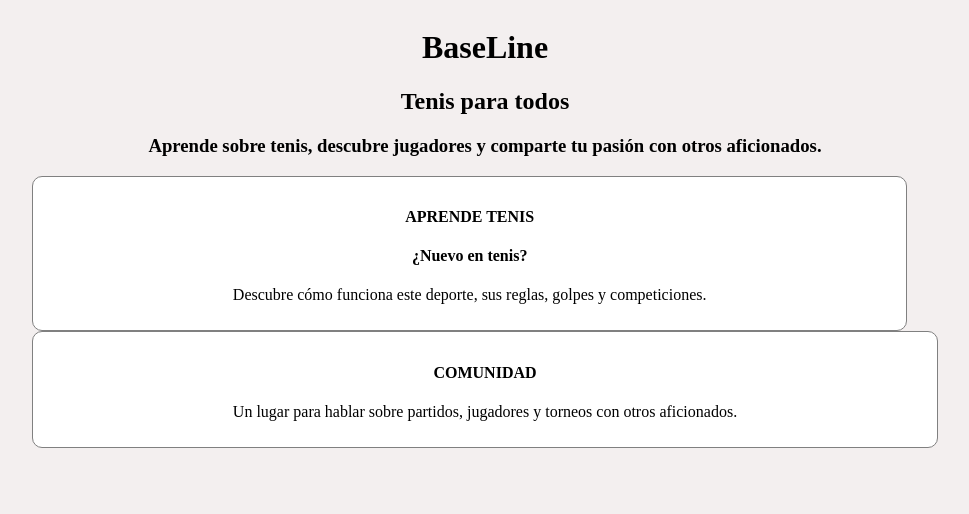
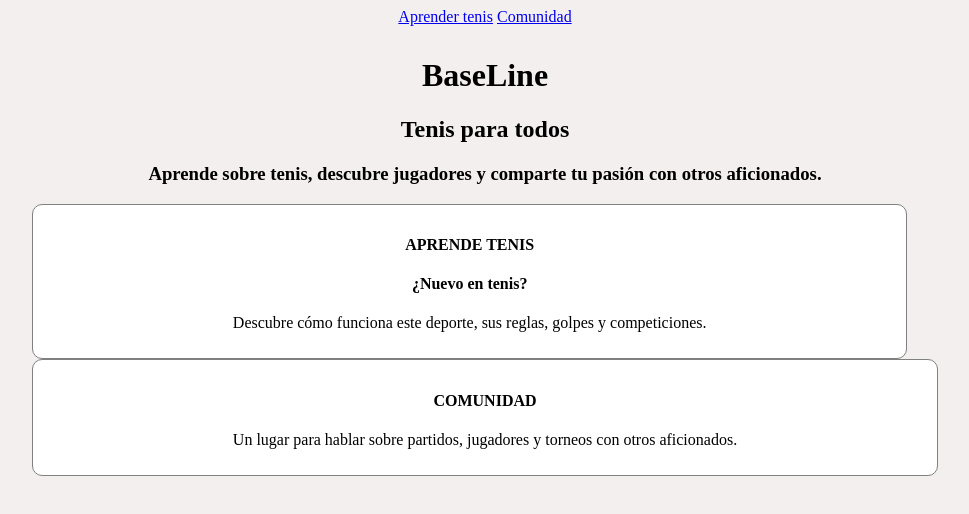
Before and after one commit to clauubueyes/BaseLine, a plain HTML site: page index.html in a window 1280 px wide. Shown: the whole page, without its empty margins (155-1124 px from the left). Drawn offline with Linux system fonts and the light colour scheme.

Commit message:
feat: adding navigation section to HTML

```diff
--- a/index.html
+++ b/index.html
@@ -6,6 +6,10 @@
 </head>
 
 <body>
+    <nav class="main-navigation">
+        <a href="/aprender-tenis">Aprender tenis</a>
+        <a href="/comunidad">Comunidad</a>
+    </nav>
     <main>
          <h1>BaseLine</h1>
         <section>
```
